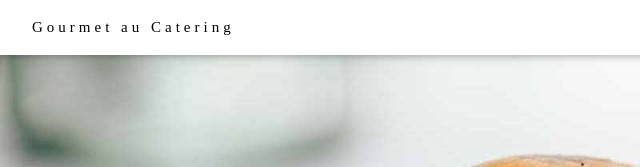
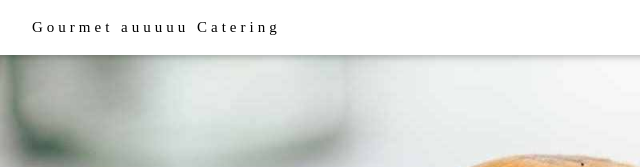
Before and after one commit to lorenzidev/coursegit, a plain HTML site: page index.html in a window 1280 px wide. Shown: the top 167 px of the page, 0-640 px from the left. Drawn offline with nearby package versions, Linux system fonts and the light colour scheme.

Commit message:
alterei o auuu

```diff
--- a/index.html
+++ b/index.html
@@ -18,7 +18,7 @@ h1, h2, h3, h4, h5, h6 {
 <!-- Navbar (sit on top) -->
 <div class="w3-top">
   <div class="w3-bar w3-white w3-padding w3-card" style="letter-spacing:4px;">
-    <a href="#home" class="w3-bar-item w3-button">Gourmet au Catering</a>
+    <a href="#home" class="w3-bar-item w3-button">Gourmet auuuuu Catering</a>
     <!-- Right-sided navbar links. Hide them on small screens -->
     <div class="w3-right w3-hide-small">
       <a href="#about" class="w3-bar-item w3-button">About</a>
```
